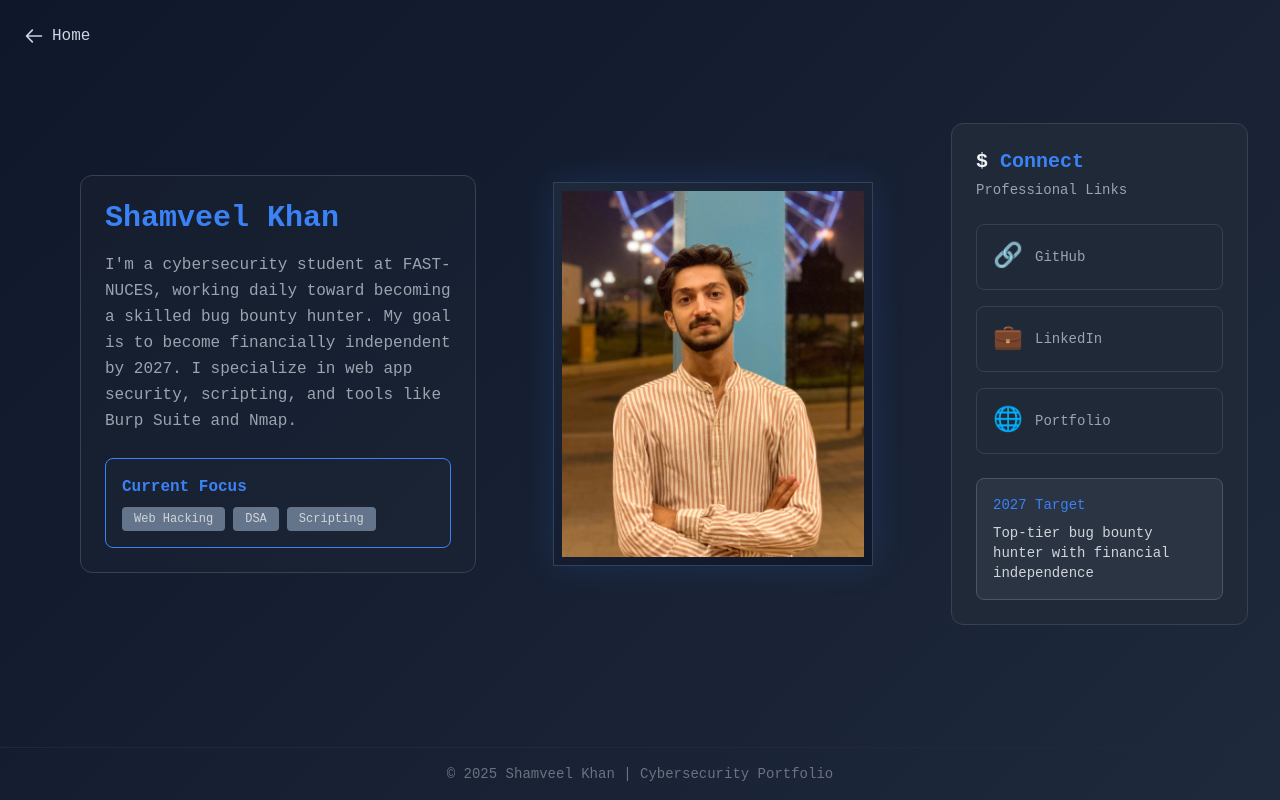
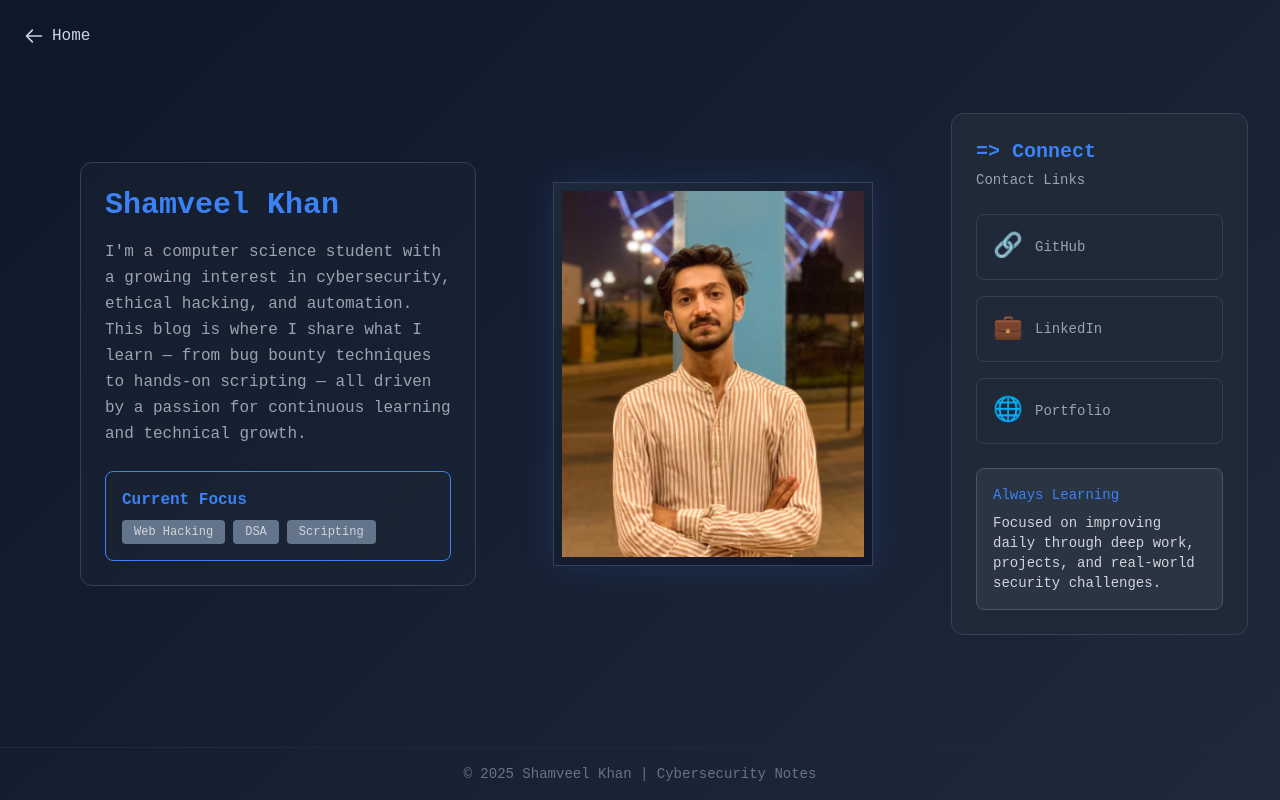
Before and after one commit to Shamveel-Khan/Blog-posts, a plain HTML site: page about.html in a window 1280 px wide. Drawn offline with nearby package versions, Linux system fonts and the light colour scheme.

Commit message:
changes#1

```diff
--- a/about.html
+++ b/about.html
@@ -93,9 +93,7 @@
                     Shamveel Khan
                 </h1>
                 <p class="mb-6 leading-relaxed text-gray-400">
-                    I'm a cybersecurity student at FAST-NUCES, working daily toward becoming a skilled bug bounty hunter.
-                    My goal is to become financially independent by 2027. I specialize in web app security, scripting,
-                    and tools like Burp Suite and Nmap.
+                    I'm a computer science student with a growing interest in cybersecurity, ethical hacking, and automation. This blog is where I share what I learn — from bug bounty techniques to hands-on scripting — all driven by a passion for continuous learning and technical growth.
                 </p>
                 <div class="p-4 border border-cyber-accent rounded-lg bg-gray-800/30">
                     <div class="text-cyber-accent font-semibold">Current Focus</div>
@@ -116,9 +114,9 @@
             <div class="bg-gray-800 border border-gray-700 rounded-xl p-6">
                 <div class="mb-6">
                     <h1 class="text-xl font-bold text-cyber-accent">
-                        <span class="text-gray-100">$</span> Connect
+                        => Connect
                     </h1>
-                    <p class="text-sm text-gray-400 mt-1">Professional Links</p>
+                    <p class="text-sm text-gray-400 mt-1">Contact Links</p>
                 </div>
                 <div class="space-y-4">
                     <a href="https://github.com/Shamveel-Khan" target="_blank"
@@ -128,7 +126,7 @@
                             <div class="text-sm text-gray-400">GitHub</div>
                         </div>
                     </a>
-                    <a href="www.linkedin.com/in/shamveel-khan" target="_blank"
+                    <a href="https://linkedin.com/in/shamveel-khan" target="_blank"
                        class="sidebar-link flex items-center space-x-3 p-4 rounded-lg transition-all">
                         <span class="text-2xl">💼</span>
                         <div>
@@ -144,14 +142,14 @@
                     </a>
                 </div>
                 <div class="mt-6 p-4 bg-gray-700/50 rounded-lg border border-gray-600">
-                    <div class="text-sm text-cyber-accent">2027 Target</div>
-                    <div class="text-sm mt-2">Top-tier bug bounty hunter with financial independence</div>
+                    <div class="text-sm text-cyber-accent">Always Learning</div>
+                    <div class="text-sm mt-2">Focused on improving daily through deep work, projects, and real-world security challenges.</div>
                 </div>
             </div>
         </div>
     </div>
     <div class="text-center py-4 text-sm text-gray-500 border-t border-gray-800">
-        © 2025 Shamveel Khan | Cybersecurity Portfolio
+        © 2025 Shamveel Khan | Cybersecurity Notes
     </div>
 </body>
 </html>
```
Also changed, not shown: index.html (+2 -2 lines).
